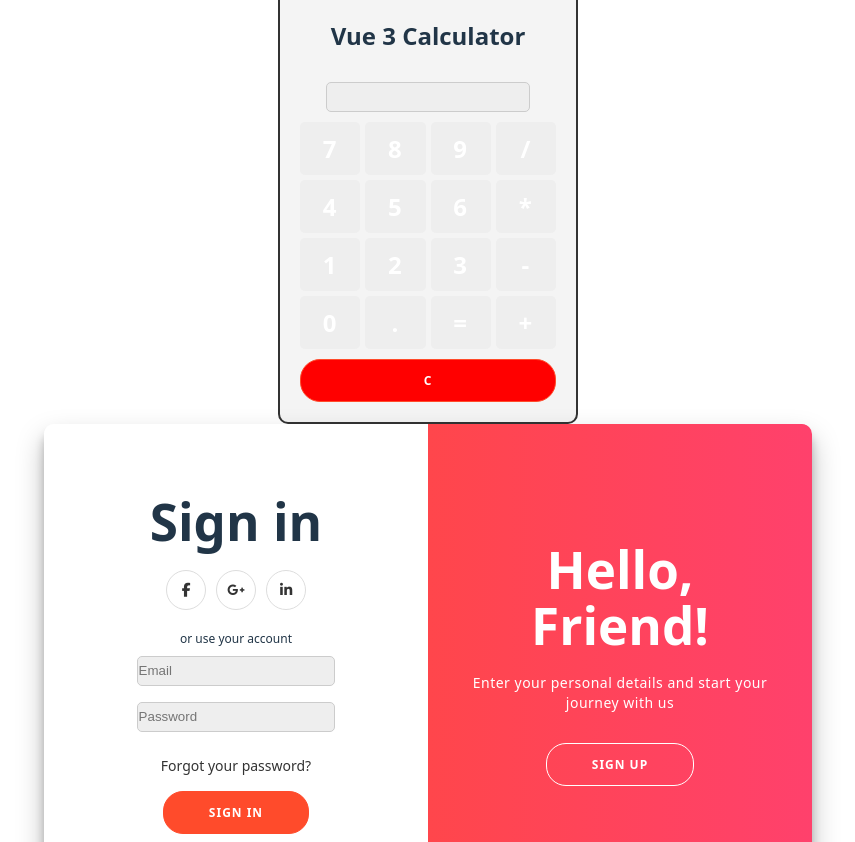
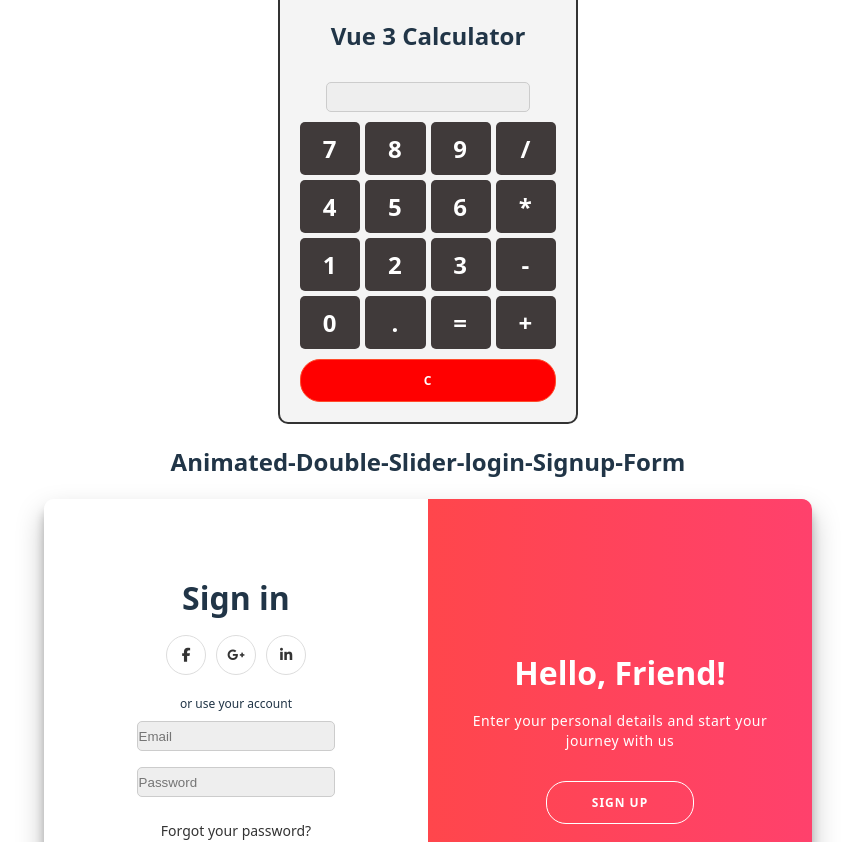
Before and after one commit to Kirucoderanger/Vueprojects, a Vue app in the folder my-vue-todo-app/: page / in a window 1280 px wide. Shown: the part 880-1722 px from the top of the page, without its empty margins (212-1067 px from the left). Built offline with nearby package versions, Linux system fonts and the light colour scheme.

Commit message:
hi updated

```diff
--- a/my-vue-todo-app/src/components/HelloWorld.vue
+++ b/my-vue-todo-app/src/components/HelloWorld.vue
@@ -83,6 +83,9 @@ const removeTask = (index) => {
     </div>
 
     <button class="clear" @click="clearDisplay">C</button>
+  </div>
+  <div>
+    <h2>Animated-Double-Slider-login-Signup-Form</h2>
   </div>
 
   <div :class="{ 'right-panel-active': isSignUp }" class="container">
@@ -207,7 +210,7 @@ li {
   cursor: pointer;
   border: none;
   border-radius: 5px;
-  background-color: #eee;
+  background-color: #403a3a;
 }
 
 button:hover {
@@ -240,6 +243,7 @@ body {
 
 h1 {
 	font-weight: bold;
+  font-size: xx-large;
 	margin: 0;
 }
 
```
